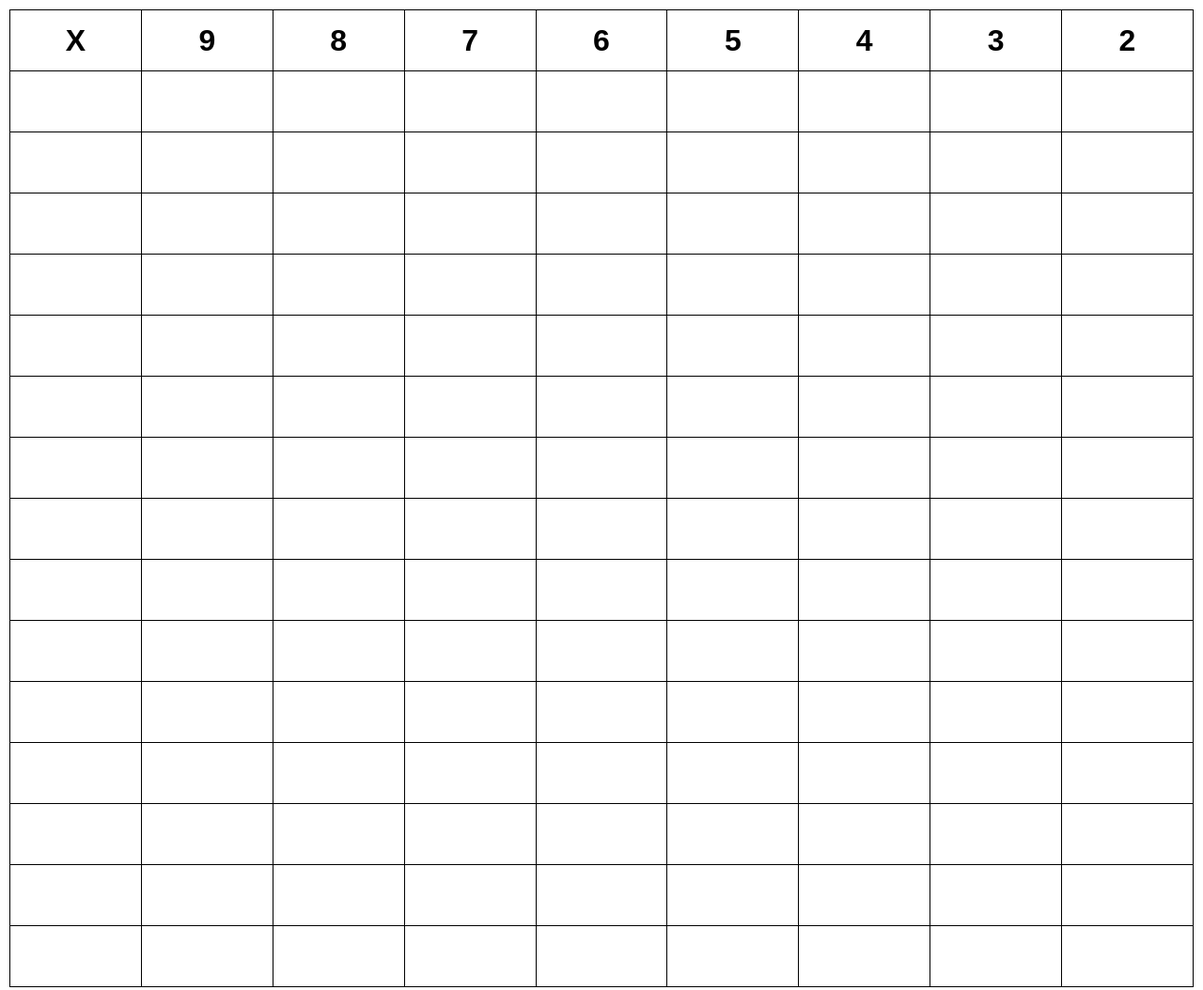
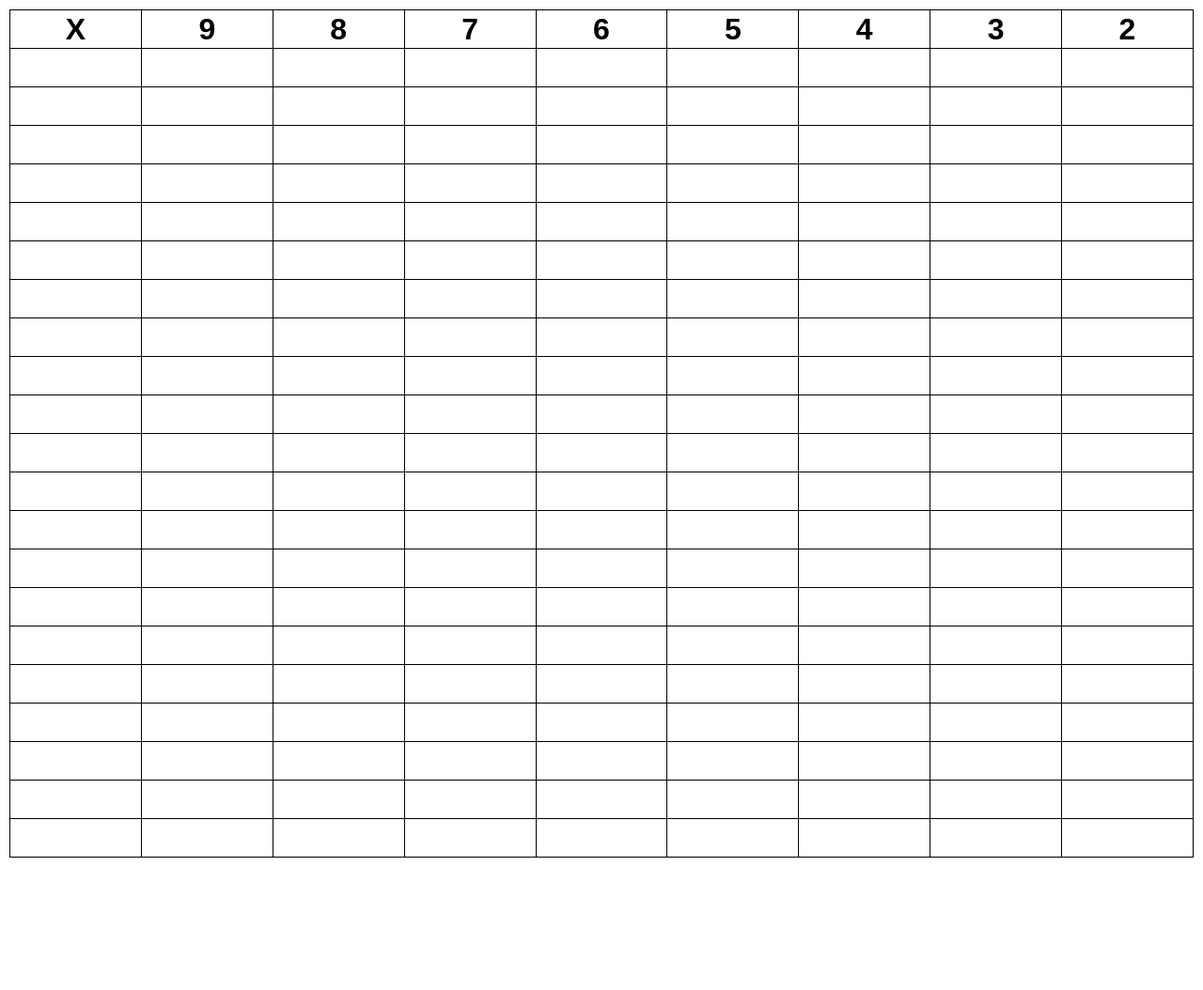
Before and after one commit to ssahoojh/my, a plain HTML site: page multi.html in a window 1280 px wide. Shown: the whole page at 94% size. After the commit the page ends 923 px from the top, so only its background shows below. Drawn offline with Linux system fonts and the light colour scheme.

Commit message:
Adjust table cell height and add empty rows
Reduced the height of table cells and added multiple empty rows.

```diff
--- a/multi.html
+++ b/multi.html
@@ -18,7 +18,7 @@
     td {
         border: 1px solid #000;
         width: 11.11%;
-        height: 4rem;
+        height: 2.5rem;
         text-align: center;
         padding: 0;
     }
@@ -26,16 +26,6 @@
     .header {
         font-size: 2rem;
         font-weight: bold;
-    }
-
-    input {
-        width: 100%;
-        height: 100%;
-        border: none;
-        outline: none;
-        text-align: center;
-        font-size: 2rem;
-        box-sizing: border-box;
     }
 </style>
 </head>
@@ -68,6 +58,72 @@
     </tr>
 
     <tr>
+        <td></td>
+        <td></td>
+        <td></td>
+        <td></td>
+        <td></td>
+        <td></td>
+        <td></td>
+        <td></td>
+        <td></td>
+    </tr>
+ <tr>
+        <td></td>
+        <td></td>
+        <td></td>
+        <td></td>
+        <td></td>
+        <td></td>
+        <td></td>
+        <td></td>
+        <td></td>
+    </tr>
+ <tr>
+        <td></td>
+        <td></td>
+        <td></td>
+        <td></td>
+        <td></td>
+        <td></td>
+        <td></td>
+        <td></td>
+        <td></td>
+    </tr>
+ <tr>
+        <td></td>
+        <td></td>
+        <td></td>
+        <td></td>
+        <td></td>
+        <td></td>
+        <td></td>
+        <td></td>
+        <td></td>
+    </tr>
+ <tr>
+        <td></td>
+        <td></td>
+        <td></td>
+        <td></td>
+        <td></td>
+        <td></td>
+        <td></td>
+        <td></td>
+        <td></td>
+    </tr>
+ <tr>
+        <td></td>
+        <td></td>
+        <td></td>
+        <td></td>
+        <td></td>
+        <td></td>
+        <td></td>
+        <td></td>
+        <td></td>
+    </tr>
+ <tr>
         <td></td>
         <td></td>
         <td></td>
```
